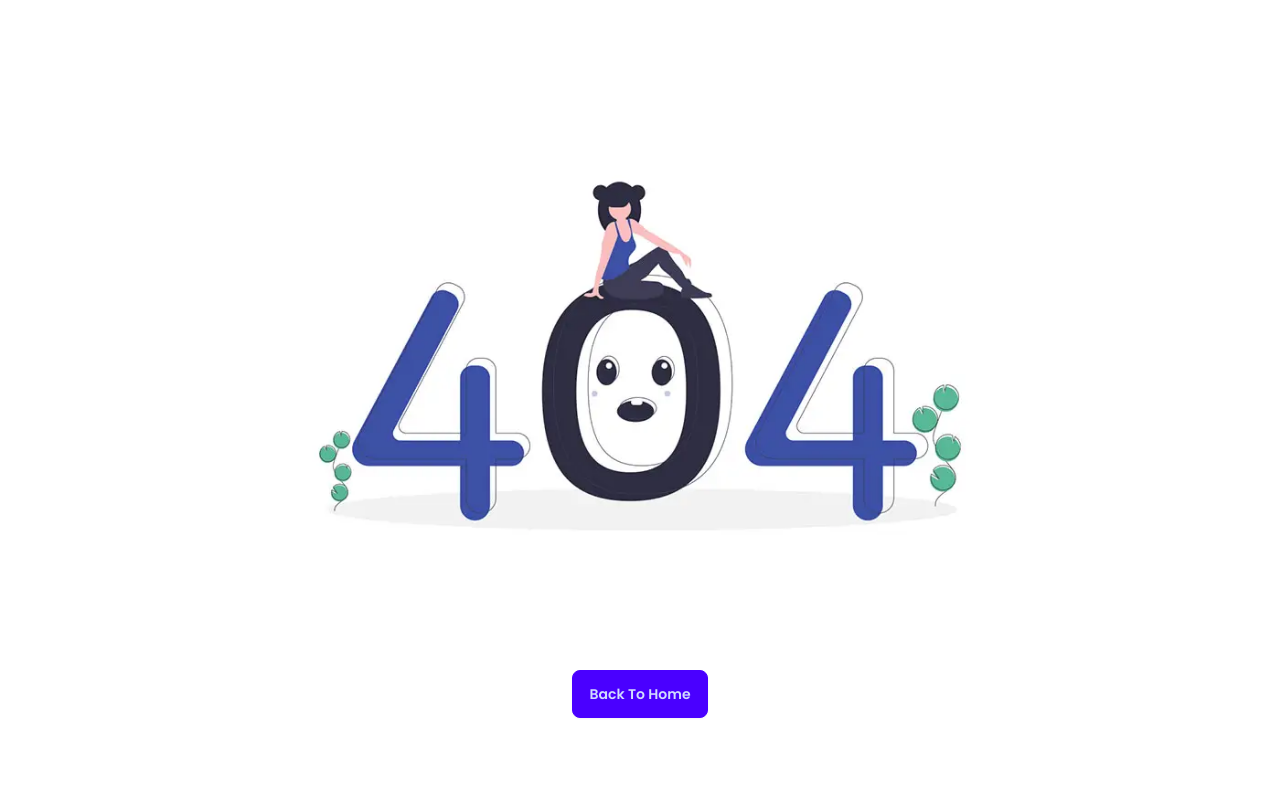
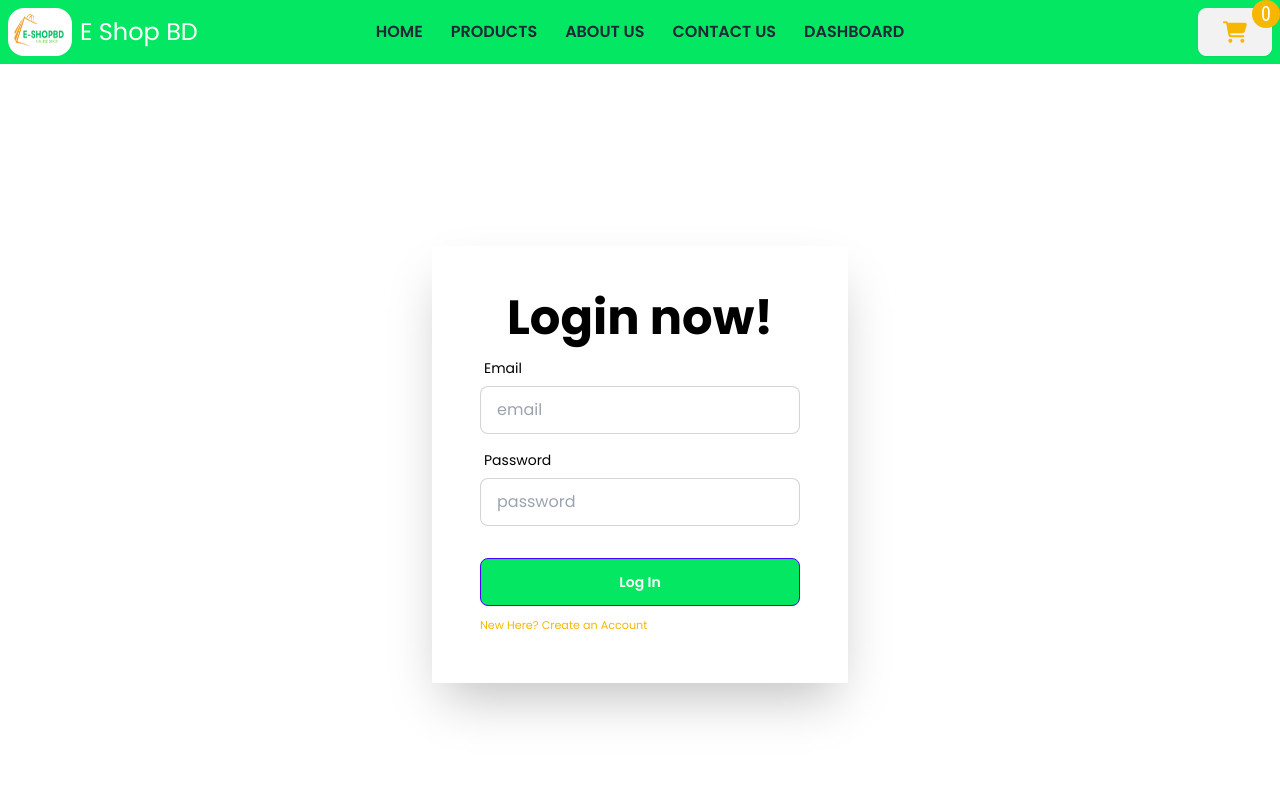
Before and after one commit to taskinahmadalfaruqe/kito-green-tea, a React (Vite) app: page /admin/adminLogin in a window 1280 px wide. Shown: the top 800 px of the page. Built offline with nearby package versions, Linux system fonts and the light colour scheme; no server answers.

Commit message:
[Set Admin]: work on login and signup for admin.

```diff
--- a/src/Pages/Dashboard/ContactInformation/ContactInformattion.jsx
+++ b/src/Pages/Dashboard/ContactInformation/ContactInformattion.jsx
@@ -59,7 +59,7 @@ const ContactInformattion = () => {
             </tbody>
           </table>
         ) : (
-          <div className="uppercase text-3xl font-semibold"> No data Found</div>
+          <div className="uppercase text-4xl font-semibold text-center"> No data Found</div>
         )}
       </div>
     </div>
--- a/src/Pages/Dashboard/DashboardStatus/DashboardStatus.jsx
+++ b/src/Pages/Dashboard/DashboardStatus/DashboardStatus.jsx
@@ -1,11 +1,12 @@
 import { useEffect } from "react";
 import { useState } from "react";
 import SectionTitle from "../../../shared/SectionTitle";
+import { useNavigate } from "react-router-dom";
 
 const DashboardStatus = () => {
   const [pendingOrderData, setPendingOrderData] = useState([]);
   const [contactData, setContactData] = useState([]);
-
+  const navigate = useNavigate();
 
   useEffect(() => {
     fetch("https://e-shopbd-server.vercel.app/pendingOrderData")
@@ -32,6 +33,12 @@ const DashboardStatus = () => {
 
   const PendingOrderLength = pendingOrderData?.length;
   const ContactDataLength = contactData?.length;
+  const handelNavigate01 = () => {
+    navigate("/dashboard/orderList")
+  };
+  const handelNavigate02 = () => {
+    navigate("/dashboard/contact")
+  };
   return (
     <div>
       <SectionTitle
@@ -39,16 +46,30 @@ const DashboardStatus = () => {
         SectionTitleValue02="Status"
       ></SectionTitle>
       <div className="container grid grid-cols-1 md:grid-cols-2 lg:grid-cols-4 gap-10">
-        <div className="flex justify-center items-center flex-col gap-10 border border-Primary_Color rounded-md p-5">
+        <div
+          onClick={handelNavigate01}
+          className="flex justify-center items-center flex-col gap-10 border cursor-pointer border-Primary_Color rounded-md p-5"
+        >
           <div className="text-2xl font-bold uppercase">Active Order</div>
           <div className="text-5xl font-bold text-Primary_Color">
-            {PendingOrderLength < 10 ? <div>0{PendingOrderLength}</div> : PendingOrderLength}
+            {PendingOrderLength < 10 ? (
+              <div>0{PendingOrderLength}</div>
+            ) : (
+              PendingOrderLength
+            )}
           </div>
         </div>
-        <div className="flex justify-center items-center flex-col gap-10 border border-Primary_Color rounded-md p-5">
+        <div
+          onClick={handelNavigate02}
+          className="flex justify-center items-center flex-col cursor-pointer gap-10 border border-Primary_Color rounded-md p-5"
+        >
           <div className="text-2xl font-bold uppercase">User Query</div>
           <div className="text-5xl font-bold text-Primary_Color">
-            {ContactDataLength < 10 ? <div>0{ContactDataLength}</div> : ContactDataLength}
+            {ContactDataLength < 10 ? (
+              <div>0{ContactDataLength}</div>
+            ) : (
+              ContactDataLength
+            )}
           </div>
         </div>
       </div>
--- a/src/Pages/Login/Longin.jsx
+++ b/src/Pages/Login/Longin.jsx
@@ -1,44 +1,96 @@
-// eslint-disable-next-line no-unused-vars
-import React from 'react';
-import { Link } from 'react-router-dom';
+import { useContext } from "react";
+import { Link, useLocation, useNavigate } from "react-router-dom";
+import { AuthContext } from "../../Provider/AuthProvider";
+import { ToastContainer, toast } from "react-toastify";
+import "react-toastify/dist/ReactToastify.css";
 
 const Longin = () => {
+  const { handelLoginWithEmailPassword } = useContext(AuthContext);
+  const location = useLocation();
+  const navigate = useNavigate();
+
+  const handleLogin = (e) => {
+    e.preventDefault();
+    const formData = new FormData(e.currentTarget);
+    const email = formData.get("email");
+    const password = formData.get("password");
+
+    handelLoginWithEmailPassword(email, password)
+      .then((userCredential) => {
+        console.log(userCredential);
+        if (userCredential) {
+          const email = userCredential.user.email;
+          fetch(`http://localhost:5000/adminCollection/${email}`)
+            .then((res) => res.json())
+            .then((data) => console.log(data));
+          //   navigate(location?.state ? location.state : "/");
+        }
+      })
+      .catch((error) => {
+        const ErrorMassage = error.message;
+        toast.error(`Something Went wrong with you. Error:${ErrorMassage}`, {
+          position: "top-center",
+          autoClose: 15000,
+          theme: "colored",
+        });
+      });
+  };
+
   return (
     <>
       <div className="hero log-in min-h-screen ">
         <div className="hero-content flex-col lg:flex-row-reverse shadow-2xl">
-
           <div className="card shrink-0 w-full max-w-sm  ">
-                        <form  className="card-body">
-                            <h2 className='text-5xl font-bold text-center text-black'>Login now!</h2>
+            <form className="card-body" onSubmit={handleLogin}>
+              <h2 className="text-5xl font-bold text-center text-black">
+                Login now!
+              </h2>
               <div className="form-control">
                 <label className="label">
                   <span className="label-text text-black">Email</span>
                 </label>
-                                <input type="email" name="email" placeholder="email" className="input input-bordered bg-white" required />
+                <input
+                  type="email"
+                  name="email"
+                  placeholder="email"
+                  className="input input-bordered bg-white"
+                  required
+                />
               </div>
               <div className="form-control">
                 <label className="label">
                   <span className="label-text text-black">Password</span>
                 </label>
-                                <input type="password" name="password" placeholder="password" className="input input-bordered bg-white" required />
-                                <label className="label">
-                                    <a href="#" className="label-text-alt link link-hover">Forgot password?</a>
-                                </label>
+                <input
+                  type="password"
+                  name="password"
+                  placeholder="password"
+                  className="input input-bordered bg-white"
+                  required
+                />
               </div>
               <div className="form-control mt-6">
-                                <input type="submit" className="btn btn-primary text-white font-semibold bg-Primary_Color" value="Login" />
+                <button
+                  type="submit"
+                  className="btn btn-primary text-white font-semibold bg-Primary_Color"
+                >
+                  Log In
+                </button>
               </div>
 
               <div className="form-control">
-                                <p className='text-Yellow_Color'><small>New Here? <Link to={'/signup'}> Create an Acount</Link></small></p>
+                <p className="text-Yellow_Color">
+                  <small>
+                    New Here?{" "}
+                    <Link to={"/admin/adminResister"}> Create an Account</Link>
+                  </small>
+                </p>
               </div>
             </form>
-
-                    </div>
-
           </div>
         </div>
+      </div>
+      <ToastContainer></ToastContainer>
     </>
   );
 };
--- a/src/Pages/SignUp/SignUp.jsx
+++ b/src/Pages/SignUp/SignUp.jsx
@@ -1,66 +1,147 @@
 // eslint-disable-next-line no-unused-vars
-import React from 'react';
-import { Link } from 'react-router-dom';
-import { useForm } from 'react-hook-form';
+import React, { useContext } from "react";
+import { Link, useLocation, useNavigate } from "react-router-dom";
+import { useForm } from "react-hook-form";
+import { ToastContainer, toast } from "react-toastify";
+import "react-toastify/dist/ReactToastify.css";
+import { AuthContext } from "../../Provider/AuthProvider";
 
 const SignUp = () => {
-
-    const { register,  handleSubmit,  formState: { errors } } = useForm();
+  const { handelCreateUserWithEmailPassword, handelUpdateUser } =
+    useContext(AuthContext);
+  const navigate = useNavigate();
+  const location = useLocation();
+  const {
+    register,
+    handleSubmit,
+    formState: { errors },
+  } = useForm();
+  const handelRegisterAdmin = (data) => {
+    const { email, name, password, photoURL } = data;
+    handelCreateUserWithEmailPassword(email, password)
+      .then((res) => {
+        handelUpdateUser(name, photoURL);
+        const userData = { email: email, adminStatus: "user" };
+        fetch("http://localhost:5000/adminCollection", {
+          method: "POST",
+          body: JSON.stringify(userData),
+          headers: {
+            "Content-type": "application/json; charset=UTF-8",
+          },
+        })
+          .then((resA) => resA.json())
+          .then((dataA) => console.log(dataA));
+      })
+      .catch((err) => {
+        console.log(err);
+      });
+  };
 
   return (
     <>
-
-
       <div className="hero log-in min-h-screen ">
         <div className="hero-content   shadow-2xl">
-
           <div className="card shrink-0 w-full max-w-sm  ">
-                    <form onSubmit={handleSubmit()} className="card-body">
-                        <h2 className='text-5xl font-bold text-center text-black'>SignUp now!</h2>
+            <form
+              onSubmit={handleSubmit(handelRegisterAdmin)}
+              className="card-body"
+            >
+              <h2 className="text-5xl font-bold text-center text-black">
+                SignUp now!
+              </h2>
               <div className="form-control">
                 <label className="label">
                   <span className="label-text text-black">Photo URL</span>
                 </label>
-                            <input type="text" {...register("photoURL", { required: true })} placeholder="Photo URL" className="input input-bordered" />
-                            {errors.photoURL && <span className="text-red-600">Photo URL field is required</span>}
+                <input
+                  type="text"
+                  {...register("photoURL", { required: true })}
+                  placeholder="Photo URL"
+                  className="input input-bordered"
+                />
+                {errors.photoURL && (
+                  <span className="text-red-600">
+                    Photo URL field is required
+                  </span>
+                )}
               </div>
               <div className="form-control">
                 <label className="label">
                   <span className="label-text text-black">Name</span>
                 </label>
-                            <input type="text" {...register("name", { required: true })} name='name' placeholder="Name" className="input input-bordered" />
-                            {errors.name && <span className="text-red-600">Name field is required</span>}
+                <input
+                  type="text"
+                  {...register("name", { required: true })}
+                  name="name"
+                  placeholder="Name"
+                  className="input input-bordered"
+                />
+                {errors.name && (
+                  <span className="text-red-600">Name field is required</span>
+                )}
               </div>
               <div className="form-control">
                 <label className="label">
                   <span className="label-text text-black">Email</span>
                 </label>
-                            <input type="email" {...register("email", { required: true })} name="email" placeholder="email" className="input input-bordered " />
-                            {errors.email && <span className="text-red-600">Email field is required</span>}
+                <input
+                  type="email"
+                  {...register("email", { required: true })}
+                  name="email"
+                  placeholder="email"
+                  className="input input-bordered "
+                />
+                {errors.email && (
+                  <span className="text-red-600">Email field is required</span>
+                )}
               </div>
               <div className="form-control">
                 <label className="label">
                   <span className="label-text text-black">Password</span>
                 </label>
-                            <input type="password" {...register("password", { required: true, pattern: /^(?=.*[A-Z])(?=.*[@#$!%^&*()_+])[A-Za-z\d@#$!%^&*()_+]{6,}$/i })} name="password" placeholder="password" className="input input-bordered " />
-                            {errors.password?.type === 'pattern' && <p className="text-red-500">More than 6 digit with capital latter & special character</p>}
+                <input
+                  type="password"
+                  {...register("password", {
+                    required: true,
+                    pattern:
+                      /^(?=.*[A-Z])(?=.*[@#$!%^&*()_+])[A-Za-z\d@#$!%^&*()_+]{6,}$/i,
+                  })}
+                  name="password"
+                  placeholder="password"
+                  className="input input-bordered "
+                />
+                {errors.password?.type === "pattern" && (
+                  <p className="text-red-500">
+                    More than 6 digit with capital latter & special character
+                  </p>
+                )}
                 <label className="label">
-                                <a href="#" className="label-text-alt link link-hover">Forgot password?</a>
+                  <a href="#" className="label-text-alt link link-hover">
+                    Forgot password?
+                  </a>
                 </label>
               </div>
 
               <div className="form-control mt-6">
-                            <input type="submit" className="btn btn-primary text-white font-semibold" value="Sign Up" />
+                <input
+                  type="submit"
+                  className="btn btn-primary text-white font-semibold"
+                  value="Sign Up"
+                />
               </div>
               <div className="form-control">
-                            <p className='text-Yellow_Color'><small>Already registered? <Link to='/login'>  Go to log in</Link></small></p>
+                <p className="text-Yellow_Color">
+                  <small>
+                    Already registered?{" "}
+                    <Link to="/admin/adminLogin"> Go to log in</Link>
+                  </small>
+                </p>
               </div>
             </form>
-
-                </div>
-
           </div>
         </div>
+      </div>
+      <ToastContainer></ToastContainer>
     </>
   );
 };
--- a/src/Provider/AuthProvider.jsx
+++ b/src/Provider/AuthProvider.jsx
@@ -1,83 +1,108 @@
-
-
+import PropTypes from "prop-types";
 import {
-    GoogleAuthProvider,
   createUserWithEmailAndPassword,
   getAuth,
   onAuthStateChanged,
   signInWithEmailAndPassword,
-    signInWithPopup,
   signOut,
+  updateProfile,
 } from "firebase/auth";
 import { createContext, useEffect, useState } from "react";
 import app from "../firebase/firebase.config";
+import { ToastContainer, toast } from "react-toastify";
+import "react-toastify/dist/ReactToastify.css";
 
+// Initialize Firebase Authentication and get a reference to the service
+const auth = getAuth(app);
 
-
-
-  export const AuthContext = createContext();
-  const auth = getAuth(app);
+//CREATE A CONTEXT
+export const AuthContext = createContext(null);
 
 const AuthProvider = ({ children }) => {
   const [user, setUser] = useState(null);
-    const [loading, setLoading] = useState(true);
-    const googleProvider = new GoogleAuthProvider();
+  const [isUserLoading, setUserLoading] = useState(true);
 
-    const createUser = (email, password) => {
-      setLoading(true);
-      return createUserWithEmailAndPassword(auth, email, password);
+  // CREATE USER WITH EMAIL AND PASSWORD
+  const handelCreateUserWithEmailPassword = async (email, password) => {
+    try {
+      setUserLoading(true);
+      const newUser = await createUserWithEmailAndPassword(
+        auth,
+        email,
+        password
+      );
+      setUser(newUser.user);
+    } catch (error) {
+      console.error(error.message);
+    }
   };
 
-    const signIn = (email, password) => {
-      setLoading(true);
+  // SIGN IN USER WITH EMAIL AND PASSWORD
+  const handelLoginWithEmailPassword = (email, password) => {
+    setUserLoading(true);
     return signInWithEmailAndPassword(auth, email, password);
   };
 
-    const googleSignIn = () => {
-      setLoading(true);
-      return signInWithPopup(auth, googleProvider);
+  // UPDATE USER WITH NAME AND EMAIL
+  const handelUpdateUser = (name, photoURL) => {
+    updateProfile(auth.currentUser, {
+      displayName: name,
+      photoURL: photoURL,
+    });
   };
 
-    const logOut = () => {
-      setLoading(true);
-      return signOut(auth);
+  // SIGN OUT USER FROM SITE
+  const handelSignOut = () => {
+    signOut(auth)
+      .then((res) => {
+        location.reload();
+        if (res) {
+          toast.success("Successfully Sign Out.", {
+            position: "top-center",
+            autoClose: 5000,
+            theme: "colored",
+          });
+        }
+      })
+      .catch((error) => {
+        toast.error(`Something Wrong.${error}`, {
+          position: "top-center",
+          autoClose: 5000,
+          theme: "colored",
+        });
+      });
   };
 
+  //SET USER
+  useEffect(() => {
+    const unsubscribe = onAuthStateChanged(auth, (user) => {
+      setUser(user);
+      setUserLoading(false);
+    });
 
-    const updateUser = (user, name, photo) => {
-      updateProfile(user, {
-          displayName: name,
-          photoURL: photo,
-      })
-
-  }
-
-    useEffect(() => {
-      const unsubscribe = onAuthStateChanged(auth, (currentUser) => {
-        setUser(currentUser);
-        // console.log("current user", currentUser);
-        setLoading(false);
-      });
     return () => {
-        return unsubscribe();
+      unsubscribe();
     };
   }, []);
 
-    const authInfo = {
+  const Value = {
     user,
-      loading,
-      createUser,
-      signIn,
-      googleSignIn,
-      logOut,
-      updateUser
+    isUserLoading,
+    handelUpdateUser,
+    handelSignOut,
+    handelLoginWithEmailPassword,
+    handelCreateUserWithEmailPassword,
   };
-
   return (
-      <AuthContext.Provider
-       value={authInfo}>{children}
-       </AuthContext.Provider>
+    <>
+      <AuthContext.Provider value={Value}>{children}</AuthContext.Provider>
+      <ToastContainer></ToastContainer>;
+    </>
   );
 };
 
+AuthProvider.propTypes = {
+  children: PropTypes.object.isRequired,
+};
+
 export default AuthProvider;
--- a/src/shared/Navbar.jsx
+++ b/src/shared/Navbar.jsx
@@ -5,8 +5,13 @@ import { FaHome } from "react-icons/fa";
 import { MdProductionQuantityLimits } from "react-icons/md";
 import { IoIosContacts } from "react-icons/io";
 import { CgProfile } from "react-icons/cg";
+import { useContext } from "react";
+import { AuthContext } from "../Provider/AuthProvider";
+import { IoIosLogOut } from "react-icons/io";
 
 const Navbar = () => {
+  const { user, handelSignOut } = useContext(AuthContext);
+  // console.log(user);
   const location = useLocation();
   const localStorageCard = JSON.parse(localStorage.getItem("items"));
   const TotalCardItems = localStorageCard ? localStorageCard.length : 0;
@@ -161,6 +166,25 @@ const Navbar = () => {
           <span>User Home</span>
         </div>
       </NavLink>
+
+      <NavLink
+        to={"/"}
+        className={({ isActive }) =>
+          isActive
+            ? "bg-White_Color    p-1 px-3 rounded-md"
+            : " hover:bg-whiteColor    hover:text-White_Color p-1 px-3 rounded-md"
+        }
+      >
+        <div
+          className="flex gap-2 justify-start items-center"
+          onClick={handelSignOut}
+        >
+          <span className="lg:hidden">
+            <IoIosLogOut></IoIosLogOut>
+          </span>
+          <span>Log Out</span>
+        </div>
+      </NavLink>
     </div>
   );
   const query = location?.pathname.includes("/dashboard");
@@ -213,13 +237,22 @@ const Navbar = () => {
               {query ? DashboardNavItems : NavItems}
             </ul>
           </div>
-          <div className="navbar-end relative">
+          <div className="navbar-end  flex gap-5">
+            <div className="relative">
               <Link to={"/cart"} className="btn px-6">
                 <FaCartShopping className="text-2xl font-bold text-Yellow_Color"></FaCartShopping>
               </Link>
               <p className="h-7 w-7 rounded-full p-1 bg-Yellow_Color flex justify-center items-center font-Roboto  text-White_Color absolute -top-2 -right-2 text-xl">
                 {TotalCardItems}
               </p>
+            </div>
+            {user ? (
+              <div className="w-14 h-14 rounded-full overflow-hidden">
+                <img src={user?.photoURL} alt="userImage" />
+              </div>
+            ) : (
+              ""
+            )}
           </div>
         </div>
       </div>
```
Also changed, not shown: src/Pages/Dashboard/ContactInformation/LodeContactTable.jsx (+41 -8 lines), src/Router/router.jsx (+10 -0 lines), src/firebase/firebase.config.js (+0 -8 lines). Lines whose indentation alone changed are shown as unchanged.
